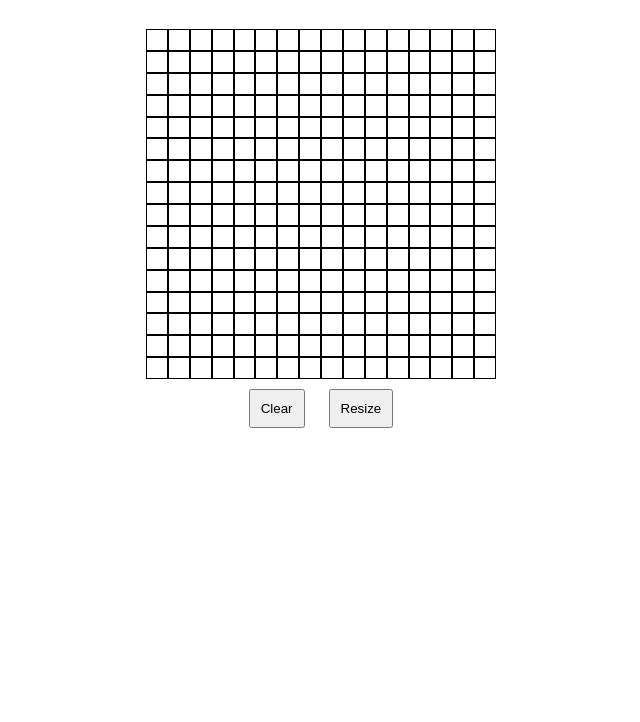
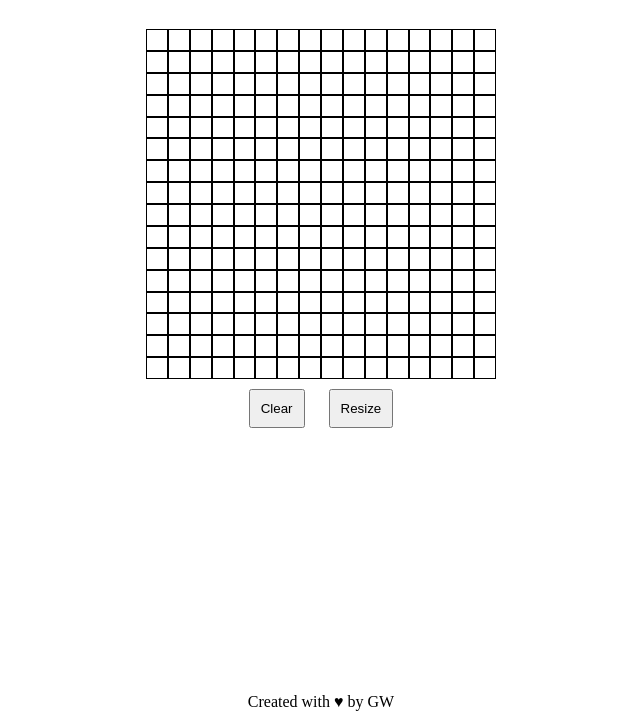
Before and after one commit to glwjr/etch-a-sketch, a plain HTML site: page index.html in a window 1280 px wide. Shown: the part 78-800 px from the top of the page, without its empty margins (319-959 px from the left). Drawn offline with Linux system fonts and the light colour scheme.

Commit message:
Added footer

```diff
--- a/index.html
+++ b/index.html
@@ -14,6 +14,7 @@
             <button id="clear-button">Clear</button>
             <button id="resize-button">Resize</button>
         </div>
+        <div id="footer">Created with ♥ by GW</div>
     </div>
     <script src="app.js"></script>
 </body>
--- a/style.css
+++ b/style.css
@@ -47,3 +47,13 @@ body {
     margin: 1rem;
     padding: 1rem;
 }
+
+#footer {
+    position: fixed;
+    bottom: 0;
+    left: 0;
+    width: 100%;
+    height: 4rem;
+    line-height: 4rem;
+    text-align: center;
+}
```
